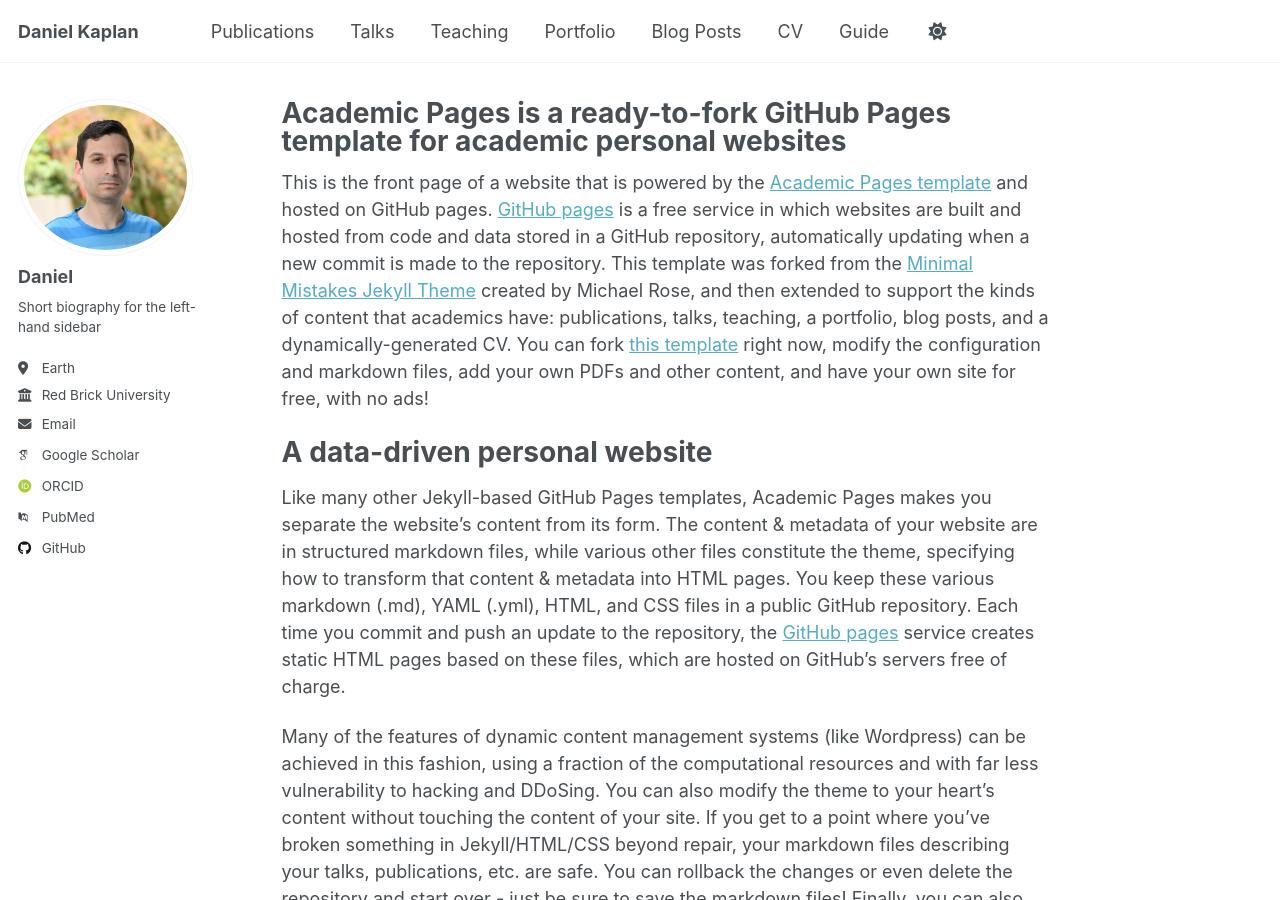
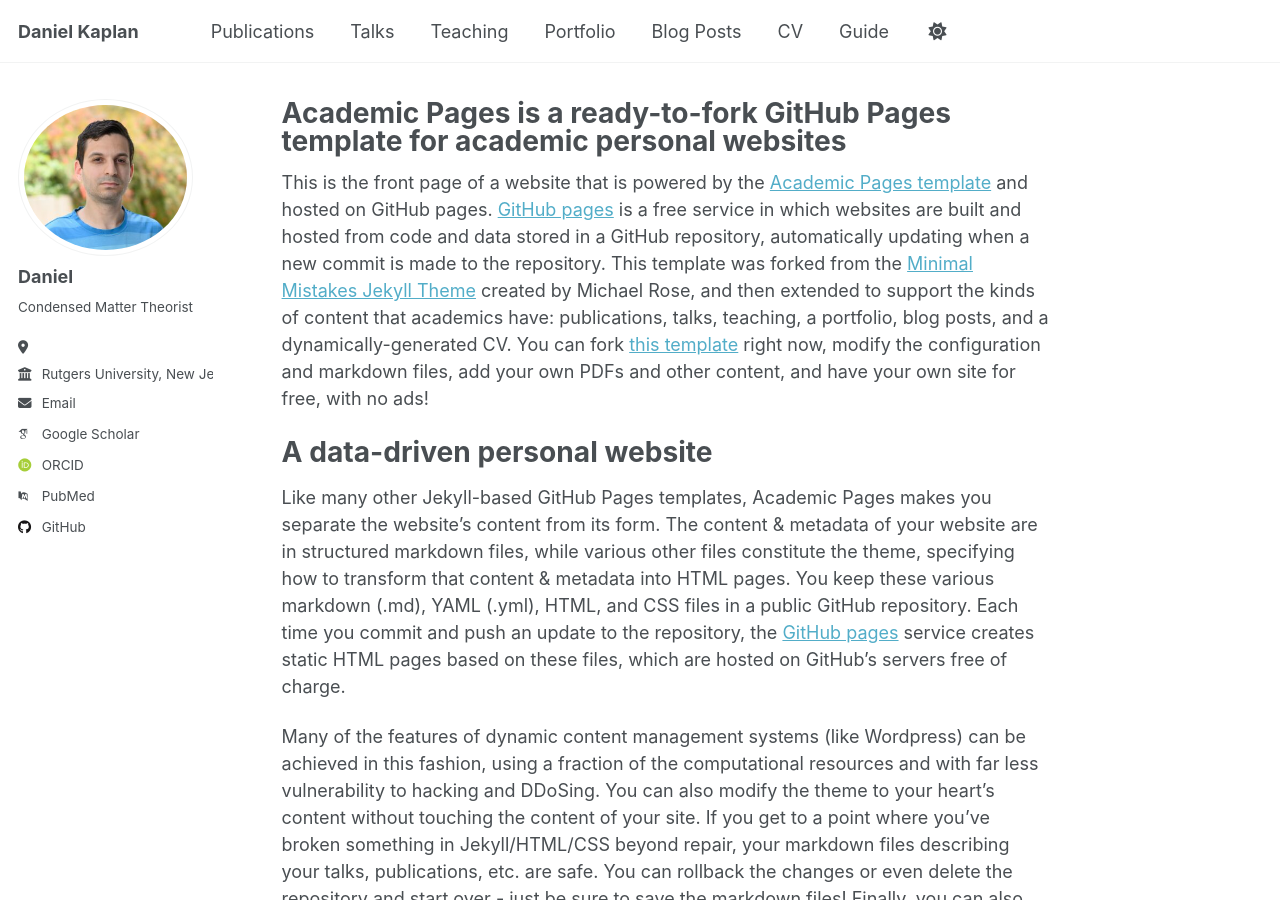
Before and after one commit to danielkaplan137/danielkaplan137.github.io, a Jekyll site: the page built from _pages/about.md, in a window 1280 px wide and 900 px high. Built offline with Jekyll 4.4.1, drawn with Linux system fonts in a browser that asks for light colours; some web fonts are replaced.

Commit message:
Update _config.yml

```diff
--- a/_config.yml
+++ b/_config.yml
@@ -25,11 +25,11 @@ author:
   avatar           : "headshot.jpg"
   name             : "Daniel"
   pronouns         : # example: "she/her"
-  bio              : "Short biography for the left-hand sidebar"
-  location         : "Earth"
-  employer         : "Red Brick University"
+  bio              : "Condensed Matter Theorist"
+  location         : ""
+  employer         : "Rutgers University, New Jersey"
   uri              : # URL
-  email            : "none@example.org"
+  email            : "d.kaplan1@rutgers.edu"
 
   # Academic websites
   academia         : # URL
```
